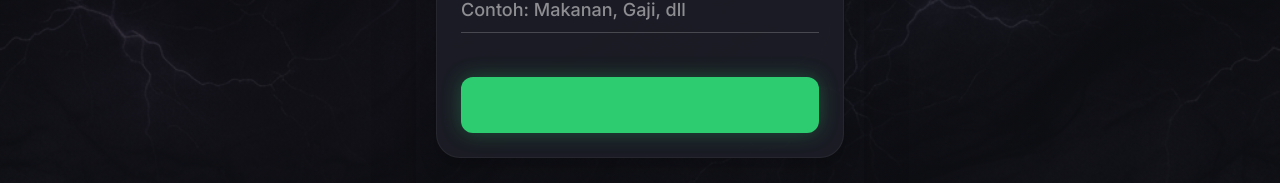
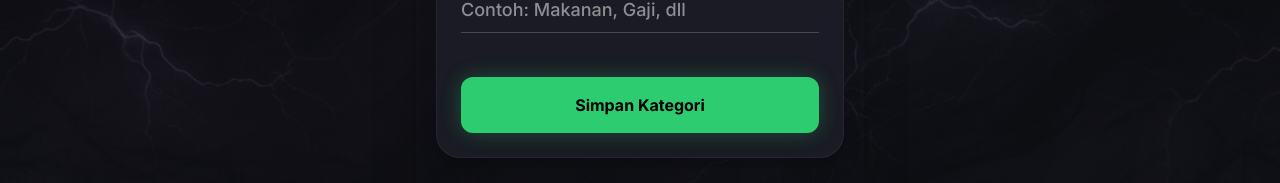
Before and after one commit to syarofbondan1909-ux/catatan-keuangan, a Next.js app: page /categories/new in a window 1280 px wide. Shown: the part 229-412 px from the top of the page. Built offline with nearby package versions, Linux system fonts and the light colour scheme; no server answers.

Commit message:
fix: make submit button text visible on categories and wallets pages

```diff
--- a/src/app/categories/new/page.tsx
+++ b/src/app/categories/new/page.tsx
@@ -98,10 +98,10 @@ export default function NewCategoryPage() {
           <button
             type="submit"
             disabled={loading}
-            className="mt-6 w-full bg-brand-green hover:bg-brand-green/90 text-dark-bg font-bold p-4 rounded-xl shadow-[0_0_20px_rgba(46,204,113,0.3)] transition-all flex justify-center items-center gap-2 disabled:opacity-70 disabled:cursor-not-allowed"
+            className="mt-6 w-full bg-brand-green hover:bg-brand-green/90 text-black font-bold p-4 rounded-xl shadow-[0_0_20px_rgba(46,204,113,0.3)] transition-all flex justify-center items-center gap-2 disabled:opacity-70 disabled:cursor-not-allowed"
           >
             {loading ? (
-              <svg className="animate-spin h-5 w-5 text-dark-bg" xmlns="http://www.w3.org/2000/svg" fill="none" viewBox="0 0 24 24">
+              <svg className="animate-spin h-5 w-5 text-black" xmlns="http://www.w3.org/2000/svg" fill="none" viewBox="0 0 24 24">
                 <circle className="opacity-25" cx="12" cy="12" r="10" stroke="currentColor" strokeWidth="4"></circle>
                 <path className="opacity-75" fill="currentColor" d="M4 12a8 8 0 018-8V0C5.373 0 0 5.373 0 12h4zm2 5.291A7.962 7.962 0 014 12H0c0 3.042 1.135 5.824 3 7.938l3-2.647z"></path>
               </svg>
--- a/src/app/wallets/new/page.tsx
+++ b/src/app/wallets/new/page.tsx
@@ -126,10 +126,10 @@ export default function NewWalletPage() {
           <button
             type="submit"
             disabled={loading}
-            className="mt-6 w-full bg-brand-green hover:bg-brand-green/90 text-dark-bg font-bold p-4 rounded-xl shadow-[0_0_20px_rgba(46,204,113,0.3)] transition-all flex justify-center items-center gap-2 disabled:opacity-70 disabled:cursor-not-allowed"
+            className="mt-6 w-full bg-brand-green hover:bg-brand-green/90 text-black font-bold p-4 rounded-xl shadow-[0_0_20px_rgba(46,204,113,0.3)] transition-all flex justify-center items-center gap-2 disabled:opacity-70 disabled:cursor-not-allowed"
           >
             {loading ? (
-              <svg className="animate-spin h-5 w-5 text-dark-bg" xmlns="http://www.w3.org/2000/svg" fill="none" viewBox="0 0 24 24">
+              <svg className="animate-spin h-5 w-5 text-black" xmlns="http://www.w3.org/2000/svg" fill="none" viewBox="0 0 24 24">
                 <circle className="opacity-25" cx="12" cy="12" r="10" stroke="currentColor" strokeWidth="4"></circle>
                 <path className="opacity-75" fill="currentColor" d="M4 12a8 8 0 018-8V0C5.373 0 0 5.373 0 12h4zm2 5.291A7.962 7.962 0 014 12H0c0 3.042 1.135 5.824 3 7.938l3-2.647z"></path>
               </svg>
```
